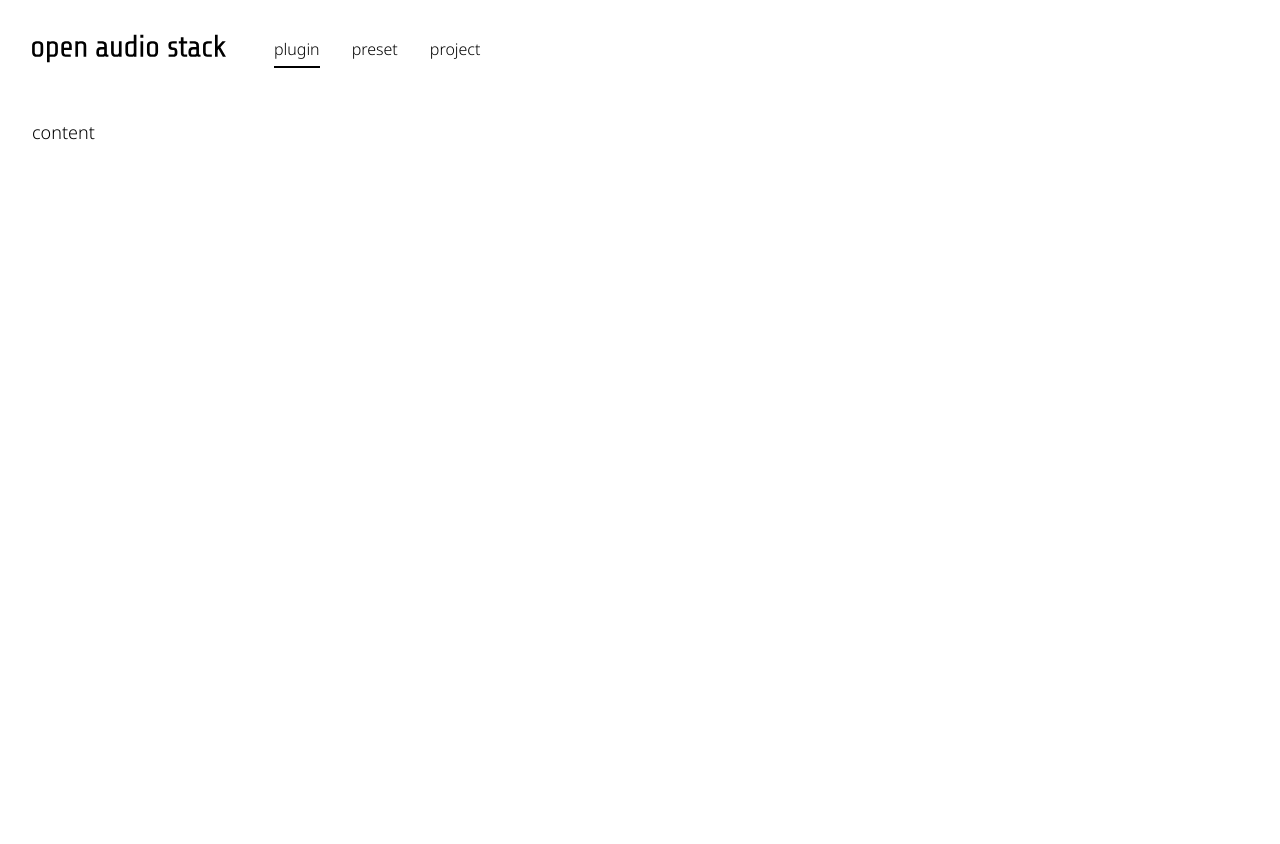
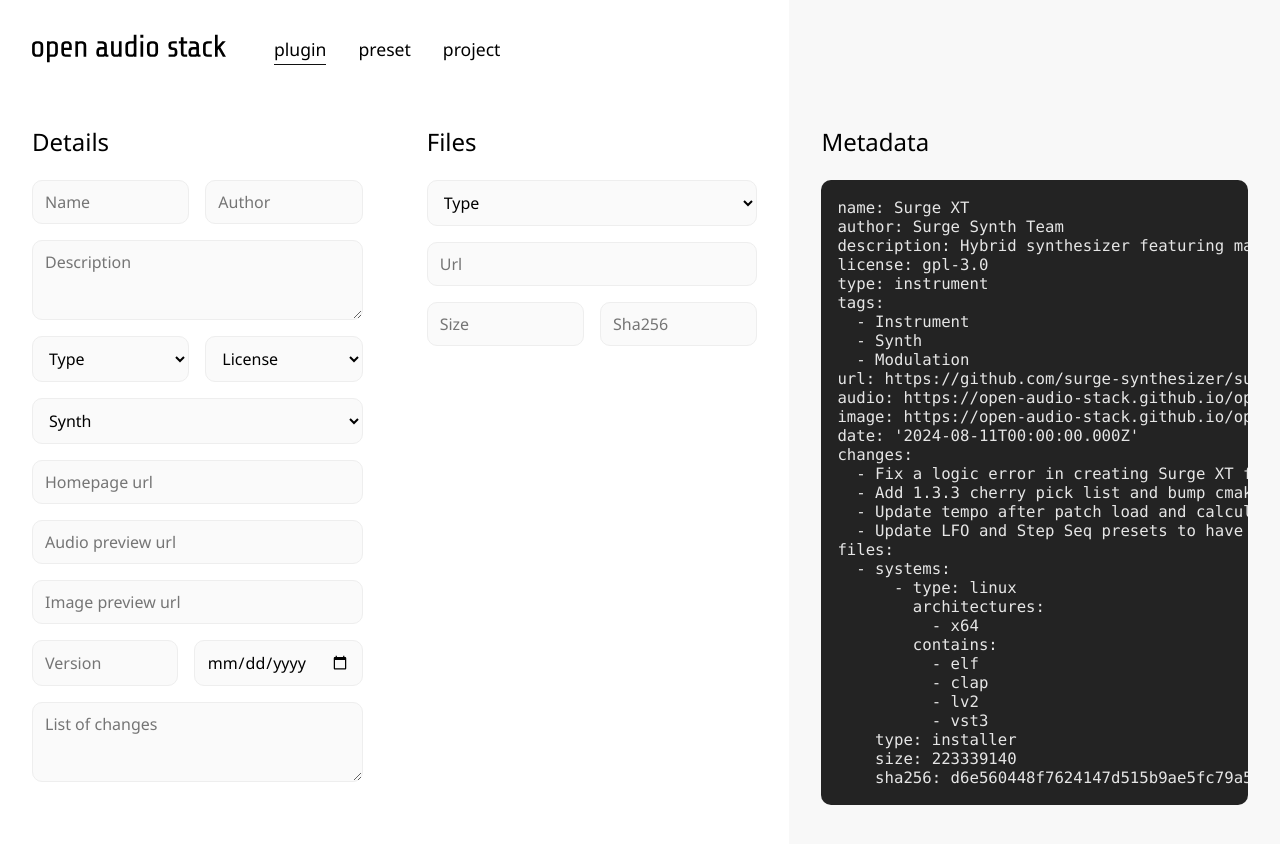
Before and after one commit to open-audio-stack/open-audio-stack-site, a Next.js app: page / in a window 1280 px wide. Shown: the top 844 px of the page. Before the commit the page ends 800 px from the top, so only its background shows below. Built offline with nearby package versions, Linux system fonts and the light colour scheme.

Commit message:
Form styling

```diff
--- a/app/page.tsx
+++ b/app/page.tsx
@@ -6,6 +6,8 @@ import { usePathname } from 'next/navigation';
 import Link from 'next/link';
 
 export default function Home() {
+  const pathname = usePathname();
+
   return (
     <div className={styles.page}>
       <header className={styles.header}>
@@ -21,26 +23,108 @@ export default function Home() {
         <nav className={styles.nav}>
           <ul>
             <li>
-              <Link href="/" className={isSelected(usePathname(), `/`)}>
-                plugin
+              <Link href="/" className={isSelected(pathname, `/`)}>
+                <span className={pathname === '/' ? styles.selectedTab : ''}>plugin</span>
               </Link>
             </li>
             <li>
-              <Link href="/preset" className={isSelected(usePathname(), `/preset`)}>
-                preset
+              <Link href="/preset" className={isSelected(pathname, `/preset`)}>
+                <span className={pathname === '/preset' ? styles.selectedTab : ''}>preset</span>
               </Link>
             </li>
             <li>
-              <Link href="/project" className={isSelected(usePathname(), `/project`)}>
-                project
+              <Link href="/project" className={isSelected(pathname, `/project`)}>
+                <span className={pathname === '/project' ? styles.selectedTab : ''}>project</span>
               </Link>
             </li>
           </ul>
         </nav>
       </header>
       <section className={styles.section}>
-        <main className={styles.main}>
-          <p>content</p>
+        <main className={styles.mainColumns}>
+          <div className={styles.card}>
+            <h4>Details</h4>
+            <div className={styles.formGroup}>
+              <input className={styles.input} placeholder="Name" />
+              <input className={styles.input} placeholder="Author" />
+            </div>
+            <textarea className={styles.textarea} placeholder="Description" />
+            <div className={styles.formGroup}>
+              <select className={styles.select}>
+                <option>Type</option>
+              </select>
+              <select className={styles.select}>
+                <option>License</option>
+              </select>
+            </div>
+            <div className={styles.formGroup}>
+              <select className={styles.select}>
+                <option>Synth</option>
+              </select>
+            </div>
+            <input className={styles.input} placeholder="Homepage url" />
+            <input className={styles.input} placeholder="Audio preview url" />
+            <input className={styles.input} placeholder="Image preview url" />
+            <div className={styles.formGroup}>
+              <input className={styles.input} placeholder="Version" />
+              <input className={styles.input} placeholder="Release date" type="date" />
+            </div>
+            <textarea className={styles.textarea} placeholder="List of changes" />
+          </div>
+          <div className={styles.card}>
+            <div className={styles.filesHeader}>
+              <h4>Files</h4>
+            </div>
+            <div className={styles.formGroup}>
+              <select className={styles.select}>
+                <option>Type</option>
+              </select>
+            </div>
+            <div className={styles.formGroup}>
+              <input className={styles.input} placeholder="Url" />
+            </div>
+            <div className={styles.formGroup}>
+              <input className={styles.input} placeholder="Size" />
+              <input className={styles.input} placeholder="Sha256" />
+            </div>
+          </div>
+          <div className={`${styles.card} ${styles.metadata}`}>
+            <h4>Metadata</h4>
+            <pre className={styles.codeBlock}>
+              {`name: Surge XT
+author: Surge Synth Team
+description: Hybrid synthesizer featuring many synth engines
+license: gpl-3.0
+type: instrument
+tags:
+  - Instrument
+  - Synth
+  - Modulation
+url: https://github.com/surge-synthesizer/surge
+audio: https://open-audio-stack.github.io/open-audio-stack/surge.mp3
+image: https://open-audio-stack.github.io/open-audio-stack/surge.png
+date: '2024-08-11T00:00:00.000Z'
+changes:
+  - Fix a logic error in creating Surge XT folder in macOS
+  - Add 1.3.3 cherry pick list and bump cmakelists version
+  - Update tempo after patch load and calculate time...
+  - Update LFO and Step Seq presets to have the LFO Env...
+files:
+  - systems:
+      - type: linux
+        architectures:
+          - x64
+        contains:
+          - elf
+          - clap
+          - lv2
+          - vst3
+    type: installer
+    size: 223339140
+    sha256: d6e560448f7624147d515b9ae5fc79a586b69746
+`}
+            </pre>
+          </div>
         </main>
       </section>
     </div>
--- a/styles/globals.css
+++ b/styles/globals.css
@@ -11,7 +11,7 @@ h3,
 h4,
 h5,
 p {
-  font-weight: 300;
+  font-weight: 400;
   line-height: 1.15em;
   margin: 0 0 1.25rem 0;
 }
@@ -51,7 +51,3 @@ h4 {
     font-size: 24px;
   }
 }
-
-.active {
-  border-bottom: 2px solid #000;
-}
--- a/styles/page.module.css
+++ b/styles/page.module.css
@@ -1,41 +1,106 @@
 .header {
+  align-items: center;
+  box-sizing: border-box;
   display: flex;
-  padding: 1rem;
+  justify-content: flex-start;
+  gap: 3rem;
+  padding: 2rem;
+  width: 100%;
 }
 
-.nav ul,
-.nav li {
+.logoLink {
+  align-items: center;
+  display: flex;
+}
+
+.nav ul {
+  display: flex;
+  gap: 2rem;
   list-style: none;
   margin: 0;
   padding: 0;
 }
 
 .nav li {
-  float: left;
+  font-size: 1.1rem;
+  font-weight: 400;
 }
 
-.logoLink,
 .nav li a {
   color: #000;
-  display: block;
-  margin: 0 1rem;
-  padding: 1rem 0;
   text-decoration: none;
 }
 
-.logoLink {
-  margin-right: 2rem;
+.nav li a:hover,
+.selectedTab {
+  border-bottom: 1px solid #111;
+  padding-bottom: 3px;
 }
 
-.nav li a {
-  padding: 1.35rem 0 0.4rem;
+.card {
+  padding: 2rem;
+  display: flex;
+  flex-direction: column;
+  gap: 1rem;
 }
 
-.nav li a:hover {
-  border-bottom: 2px solid #000;
+.card h4 {
+  margin-bottom: 0.5rem;
 }
 
-.section {
+.formGroup {
   display: flex;
-  padding: 1rem 2rem;
+  gap: 1rem;
 }
+
+.input,
+.select,
+.textarea {
+  background-color: #fafafa;
+  border: 1px solid #eee;
+  border-radius: 10px;
+  box-sizing: border-box;
+  font-family: inherit;
+  font-size: 1rem;
+  padding: 10px 12px;
+  outline: none;
+  transition: border 0.2s;
+  width: 100%;
+}
+
+.textarea {
+  min-height: 5rem;
+  resize: vertical;
+}
+
+.metadata {
+  background-color: #f8f8f8;
+}
+
+.codeBlock {
+  background: #232323;
+  color: #e6e6e6;
+  border-radius: 10px;
+  padding: 18px 16px;
+  margin: 0;
+  font-size: 0.98rem;
+  font-family: 'Fira Mono', 'Consolas', monospace;
+  overflow-x: auto;
+  margin-bottom: 12px;
+}
+
+@media (min-width: 64rem) {
+  .header {
+    position: absolute;
+  }
+
+  .mainColumns {
+    display: flex;
+    min-height: 100vh;
+  }
+
+  .card {
+    padding-top: 8rem;
+    width: 33.33%;
+  }
+}
```
